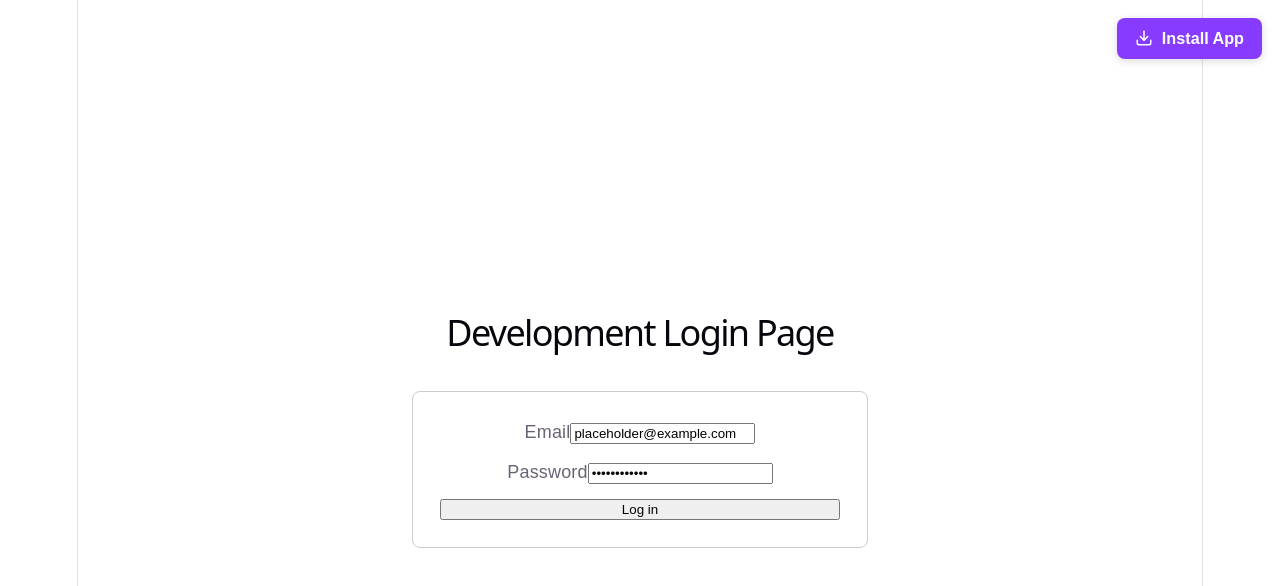
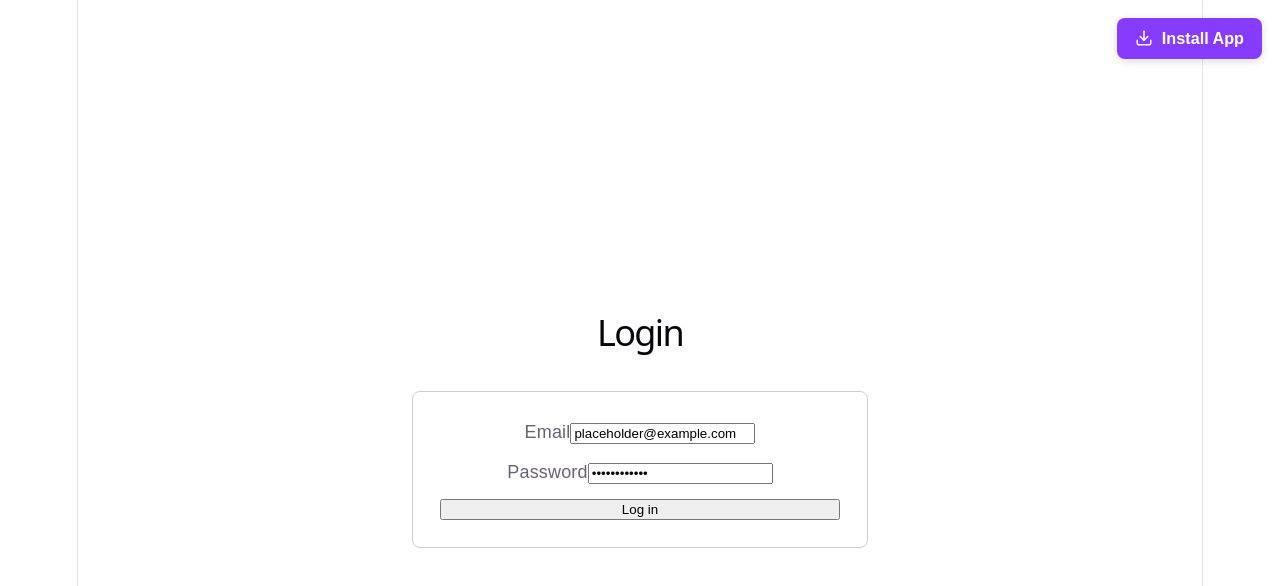
Before and after one commit to Artem-Shevchenko-NEXT/Personal-case-c-operational-restrictions, a React (Vite) app in the folder frontend/: page / in a window 1280 px wide. Shown: the top 586 px of the page. Built offline with nearby package versions, Linux system fonts and the light colour scheme.

Commit message:
Revert "added branch idetifiers to app"
This reverts commit d05e920a0b34698068884818ad714c7c4d3d56e7.

```diff
--- a/frontend/src/App.tsx
+++ b/frontend/src/App.tsx
@@ -34,7 +34,6 @@ function App() {
   return (
     <div className="container">
       <h1>Hello World!</h1>
-      <p>Development Version</p>
       <p>Frontend: React + Vite</p>
 
       <div className="backend-card">
--- a/frontend/src/pages/LoginPage.tsx
+++ b/frontend/src/pages/LoginPage.tsx
@@ -29,7 +29,7 @@ export function LoginPage() {
 
   return (
     <div className="container">
-      <h1>Development Login Page</h1>
+      <h1>Login</h1>
 
       <form onSubmit={handleSubmit} className="backend-card">
         <div
```
